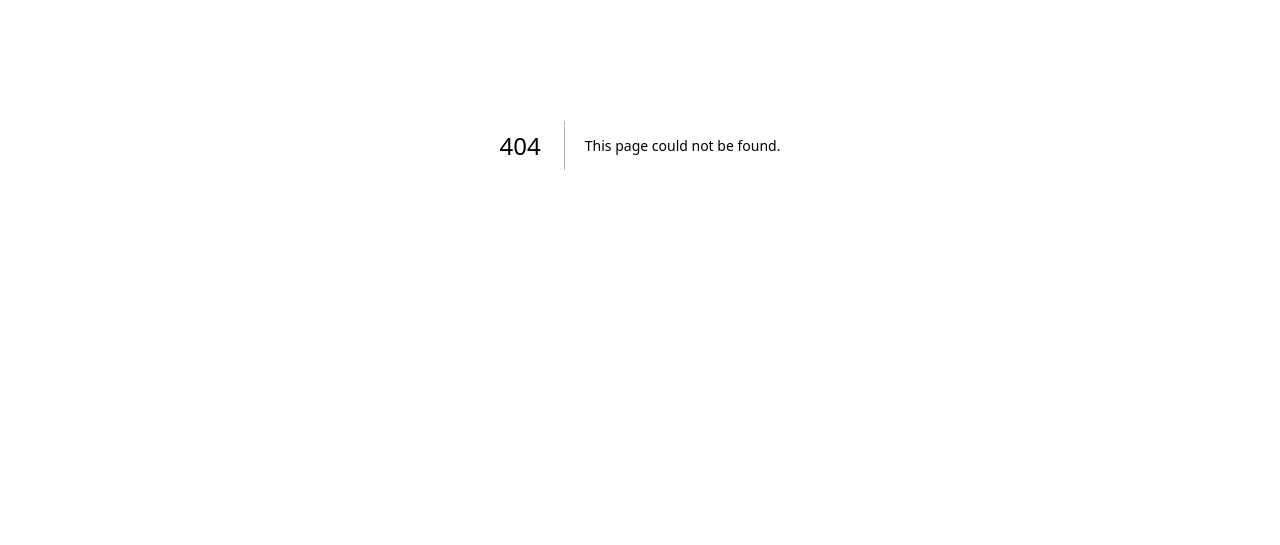
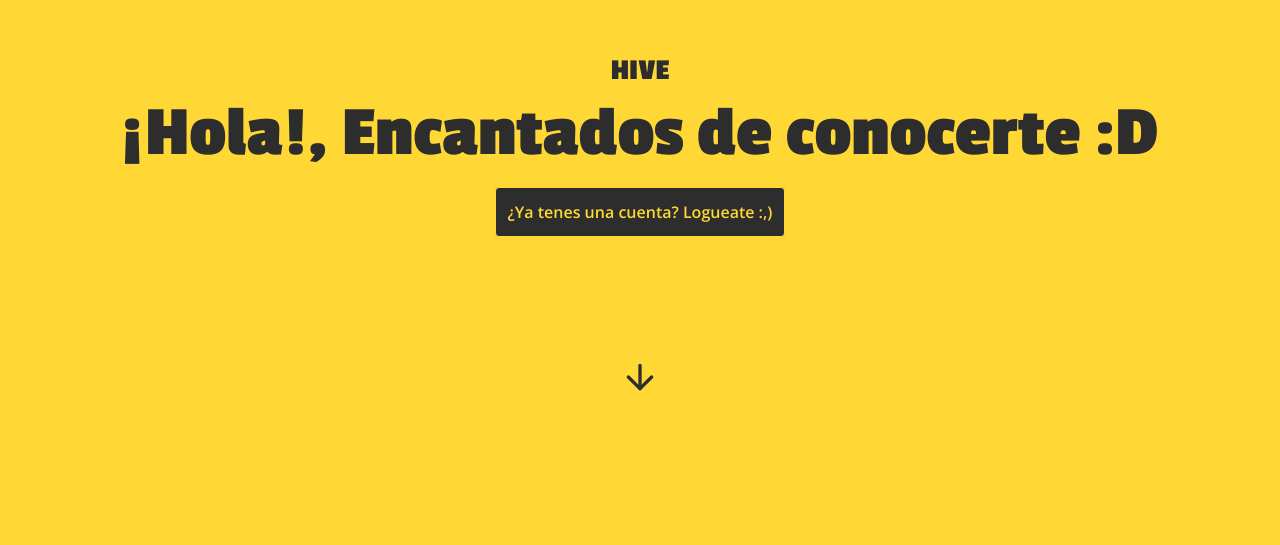
Before and after one commit to NachoXS15/hive, a Next.js app: page /auth/register in a window 1280 px wide. Before the commit this address had no page. Shown: the part 255-800 px from the top of the page. Built offline with nearby package versions, Linux system fonts and the light colour scheme; what @midudev/tailwind-animations would draw is missing.

Commit message:
updated auth folder

```diff
--- a/src/app/login/actions.ts
+++ b/src/app/auth/login/actions.ts
@@ -1,7 +1,7 @@
 'use server'
 
 import { redirect } from "next/navigation";
-import { createClient } from "../utils/supabase/server"
+import { createClient } from "../../../utils/supabase/server"
 import { revalidatePath } from "next/cache";
 
 
--- a/src/app/login/page.tsx
+++ b/src/app/auth/login/page.tsx
@@ -1,7 +1,7 @@
 import Link from "next/link";
 import login from "./actions";
 import { redirect } from "next/navigation";
-import { createClient } from "../utils/supabase/server";
+import { createClient } from "../../../utils/supabase/server";
 
 export default async function page() {
     const supabase = await createClient()
@@ -42,7 +42,7 @@ export default async function page() {
                                 <span>¿Olvidaste tu usuario o contraseña?</span>
                                 <Link href="/recuperar-password" className="underline cursor-pointer">Recuperarla acá</Link>
                             </div>
-                            <span>¿Nuevo? <Link href="/register" className="hover:underline">Creá tu usuario acá :D</Link></span>
+                            <span>¿Nuevo? <Link href="/auth/register" className="hover:underline">Creá tu usuario acá :D</Link></span>
                         </div>
                     </div>
                 </section>
--- a/src/app/register/page.tsx
+++ b/src/app/auth/register/page.tsx
@@ -107,7 +107,7 @@ export default function page() {
                     <div className="w-full flex flex-col justify-center relative items-center">
                         <span className="font-main text-3xl font-black">HIVE</span>
                         <h2 className="w-full text- font-bold text-3xl md:text-7xl leading-tight text-center">¡Hola!, Encantados de conocerte :D</h2>
-                        <Link href="/login" className="text-yellow-main bg-black-main hover:text-black-main hover:bg-yellow-main transition cursor-pointer hover:border font-semibold font-second px-1 py-2 mt-2 md:p-3 border rounded text-center">¿Ya tenes una cuenta? Logueate :,)</Link>
+                        <Link href="/auth/login" className="text-yellow-main bg-black-main hover:text-black-main hover:bg-yellow-main transition cursor-pointer hover:border font-semibold font-second px-1 py-2 mt-2 md:p-3 border rounded text-center">¿Ya tenes una cuenta? Logueate :,)</Link>
                         <a href="#form" className="slide-in-bottom absolute -bottom-40 cursor-pointer"><ArrowDown size={40} /></a>
                     </div>
                 </section>
--- a/src/app/components/DropdownMenu.tsx
+++ b/src/app/components/DropdownMenu.tsx
@@ -7,7 +7,7 @@ export default function DropdownMenu() {
                 <nav className="w-full flex flex-col gap-2 p-3 font-medium">
                     <Link href="/home/my-profile" className="flex items-center gap-2 py-2 w-full px-2 rounded hover:text-black-main hover:bg-yellow-main font-medium active:scale-110 transition"><User2 /> Mi Perfil</Link>
                     <Link href="/home/profile" className="flex items-center gap-2 py-2 w-full px-2 rounded hover:text-black-main hover:bg-yellow-main font-medium active:scale-110 transition"><SettingsIcon /> Configuración</Link>
-                    <Link href="/logout" className="flex items-center gap-2 py-2 w-full px-2 rounded hover:text-black-main hover:bg-yellow-main font-medium active:scale-110 transition"><LogOut /> Cerrar sesión</Link>
+                    <Link href="/auth/logout" className="flex items-center gap-2 py-2 w-full px-2 rounded hover:text-black-main hover:bg-yellow-main font-medium active:scale-110 transition"><LogOut /> Cerrar sesión</Link>
                 </nav>
             </div>
         </div>
--- a/src/app/components/Header.tsx
+++ b/src/app/components/Header.tsx
@@ -33,7 +33,7 @@ export default function Header() {
                             <hr />
                             <Link href="/home/my-profile" className="flex items-center gap-2 font-medium active:scale-110 transition"><User2 />Mi Perfil</Link>
                             <Link href="/" className="flex items-center gap-2 font-medium active:scale-110 transition"><SettingsIcon />Configuración</Link>
-                            <Link href="/logout" className="flex items-center gap-2 font-medium active:scale-110 transition"><LogOut />Cerrar Sesión</Link>
+                            <Link href="/auth/logout" className="flex items-center gap-2 font-medium active:scale-110 transition"><LogOut />Cerrar Sesión</Link>
                         </nav>
                     </div>
                 </div>
```
Also changed, not shown: src/app/auth/logout/page.tsx (renamed from src/app/logout/page.tsx).
